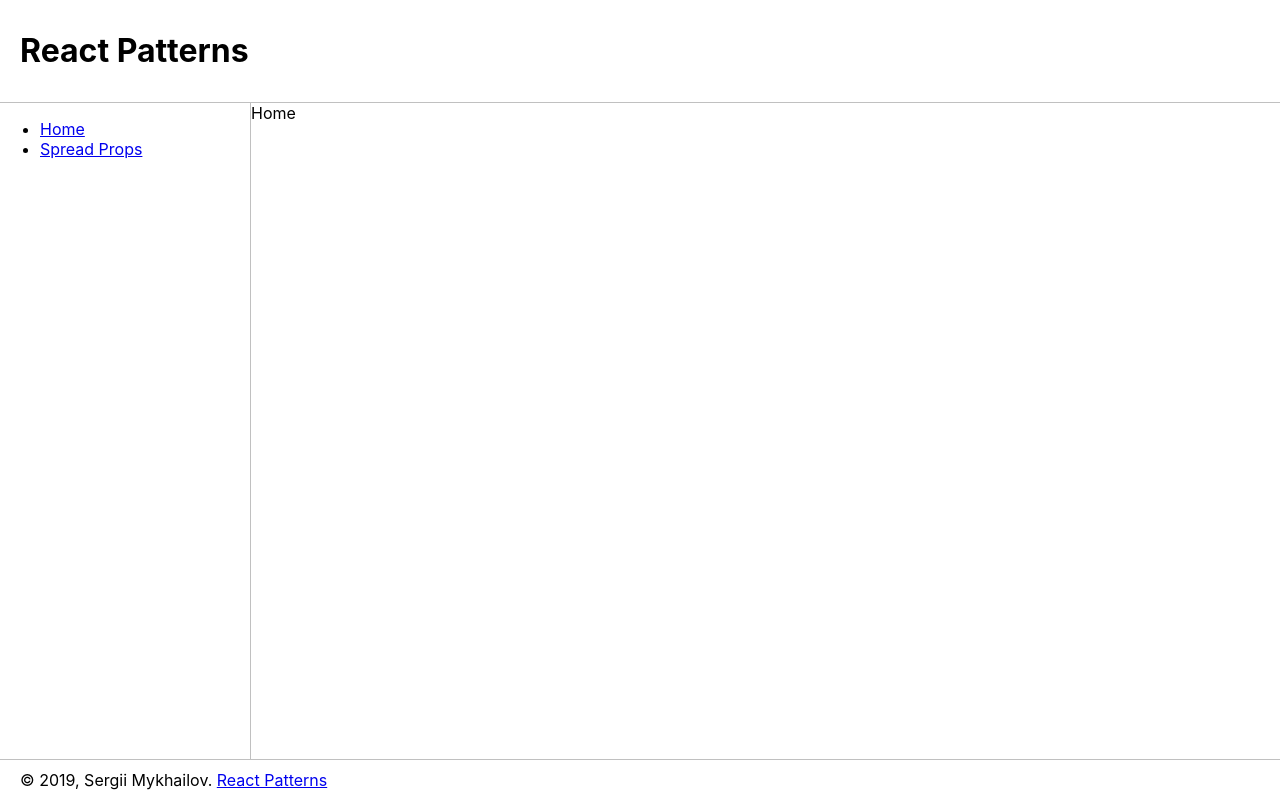
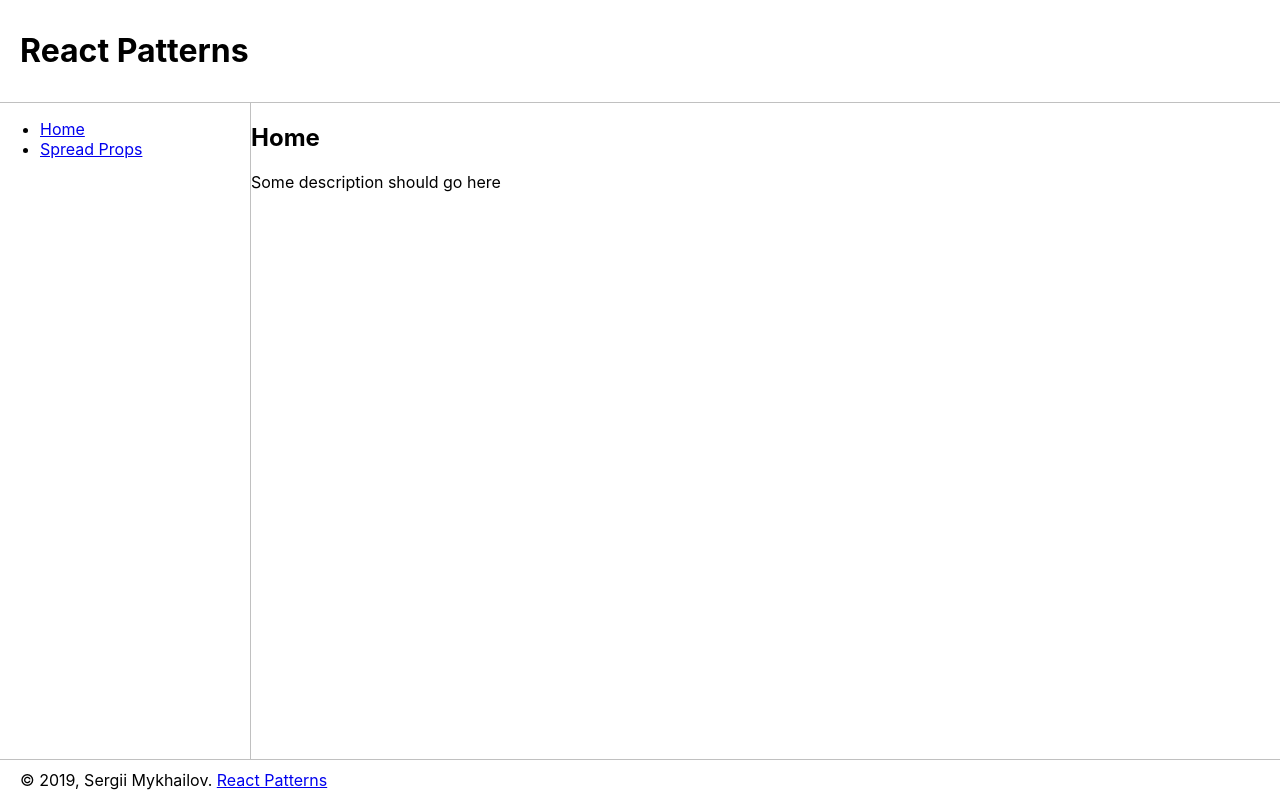
Before and after one commit to smykhailov/react-patterns, a React (Create React App) app: page / in a window 1280 px wide. Built offline with nearby package versions, Linux system fonts and the light colour scheme.

Commit message:
Added description

```diff
--- a/src/components/home.tsx
+++ b/src/components/home.tsx
@@ -1,7 +1,12 @@
 import React from 'react';
 
 const Home: React.FC = () => {
-  return <div>Home</div>;
+  return (
+    <div>
+      <h2>Home</h2>
+      <p>Some description should go here</p>
+    </div>
+  );
 };
 
 export default Home;
```
